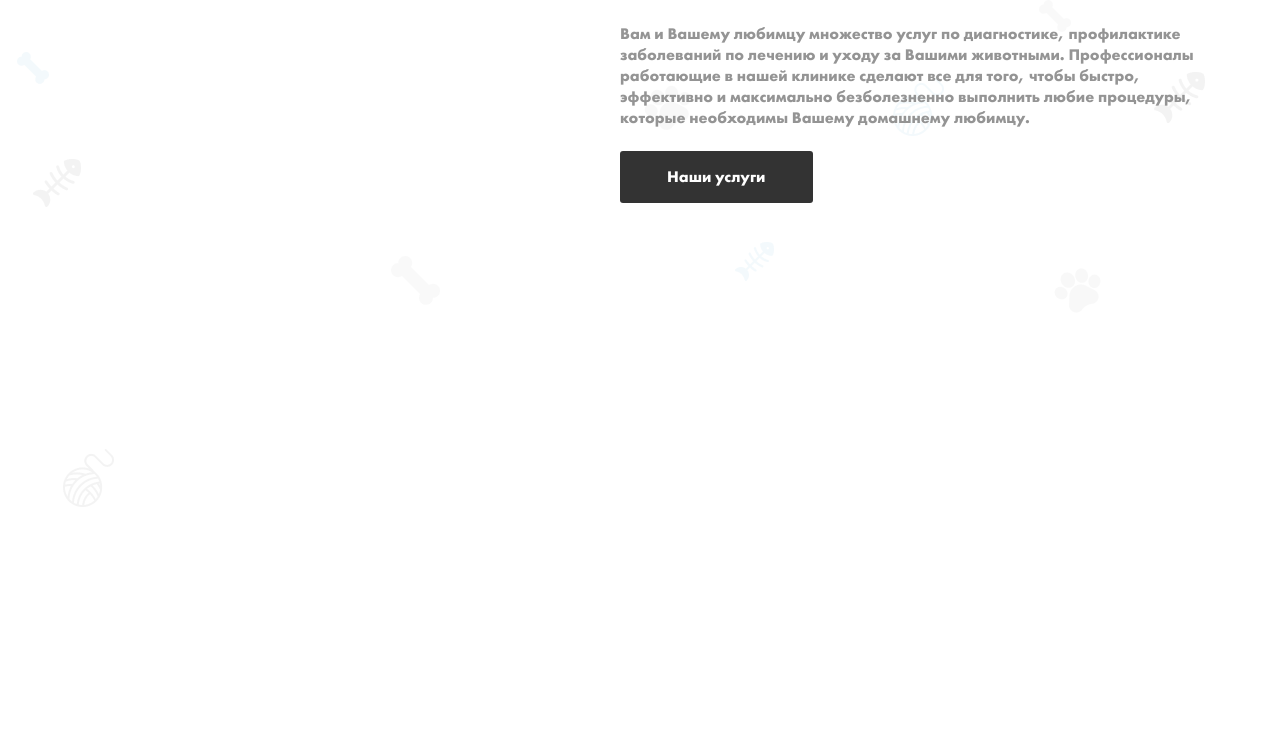
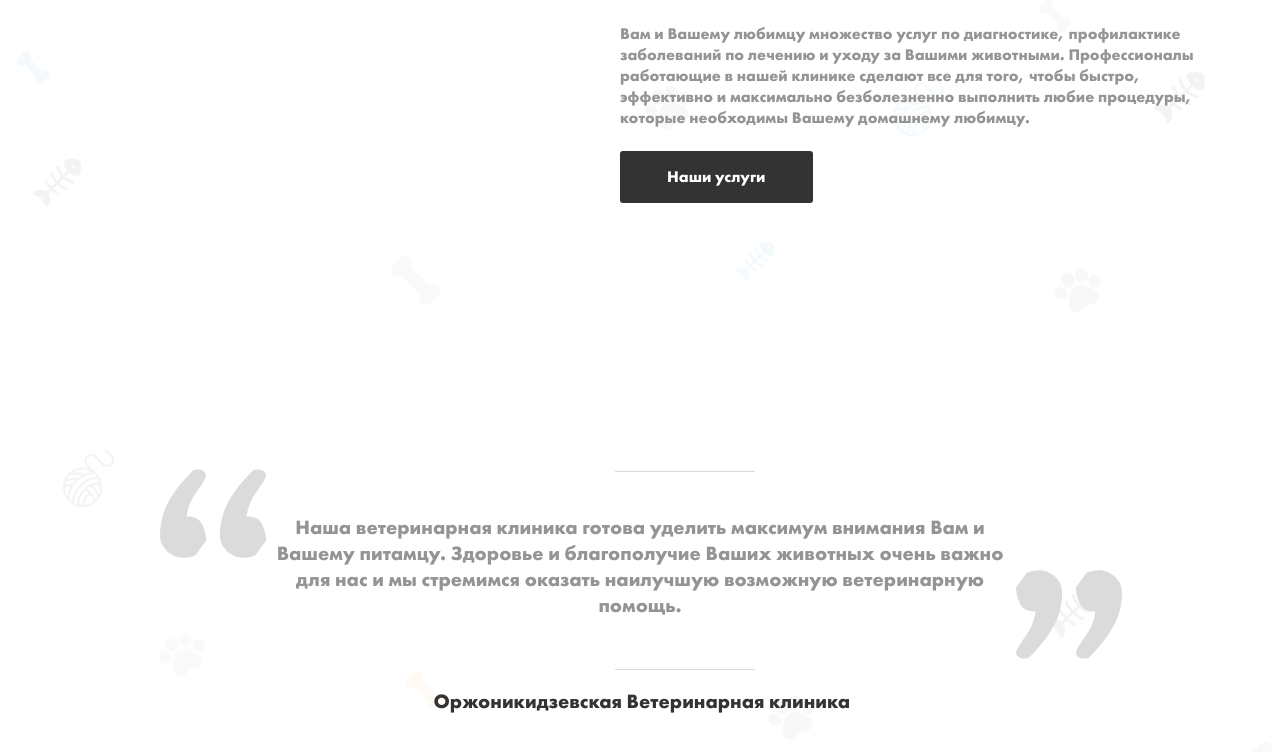
Before and after one commit to ibrohim-abrolov/vet-clinic, a plain HTML site: page index.html in a window 1280 px wide. Shown: the part 467-1219 px from the top of the page. Before the commit the page ends 981 px from the top, so only its background shows below. Drawn offline with Linux system fonts and the light colour scheme.

Commit message:
Add article

```diff
--- a/index.html
+++ b/index.html
@@ -109,6 +109,19 @@
                 </div>
             </div>
         </section>
+
+        <article class="site-article">
+            <div class="container">
+                <div class="site-article__textbox">
+                    <p class="site-article__text">
+                        Наша ветеринарная клиника готова уделить максимум внимания Вам и Вашему питамцу. Здоровье и благополучие Ваших животных очень важно для нас и мы стремимся оказать наилучшую возможную ветеринарную помощь.
+                    </p>
+                    <span class="site-article__span">
+                        Оржоникидзевская Ветеринарная клиника
+                    </span>
+                </div>
+            </div>
+        </article>
     </main>
 
 </body>
--- a/main.css
+++ b/main.css
@@ -361,3 +361,85 @@ body {
 .hero__link:active {
     opacity: 0.6;
 }
+
+
+   /*  Article  */
+
+.site-article {
+    position: relative;
+    padding-bottom: 191px;
+}
+
+.site-article::before {
+    position: absolute;
+    top: -43px;
+    left: 615px;
+    width: 140px;
+    height: 1px;
+    content: "";
+    display: inline-block;
+    background-image: url("./images/Line\ 3\ \(1\).svg");
+    background-repeat: no-repeat;
+}
+
+.site-article::after {
+    position: relative;
+    top: -60px;
+    left: 615px;
+    width: 140px;
+    height: 1px;
+    content: "";
+    display: inline-block;
+    background-image: url("./images/Line\ 3\ \(1\).svg");
+    background-repeat: no-repeat;
+}
+
+.site-article__textbox::before {
+    position: absolute;
+    left: 160px;
+    top: -45px;
+    width: 110px;
+    height: 90px;
+    content: "";
+    display: inline-block;
+    background-image: url("./images/comma.svg");
+    background-repeat: no-repeat;
+    background-size: contain;
+}
+
+.site-article__textbox::after {
+    position: absolute;
+    top: 55px;
+    right: 155px;
+    width: 110px;
+    height: 90px;
+    content: "";
+    display: inline-block;
+    background-image: url("./images/comma\ reverse.svg");
+    background-repeat: no-repeat;
+    background-size: contain;
+
+}
+
+.site-article__textbox {
+    width: 753px;
+    margin: 0 auto;
+}
+
+.site-article__text {
+    font-weight: normal;
+    font-size: 20px;
+    line-height: 26px;
+    color: #949494;
+    margin-top: 0;
+    text-align: center;
+    margin-bottom: 70px;
+}
+
+.site-article__span {
+    font-size: 20px;
+    line-height: 26px;
+    color: #333;
+    text-align: center;
+    margin-left: 170px;
+}
```
